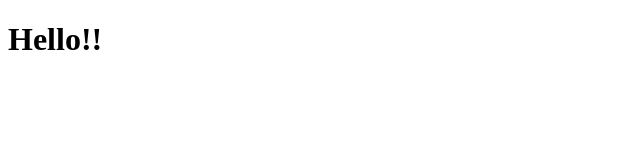
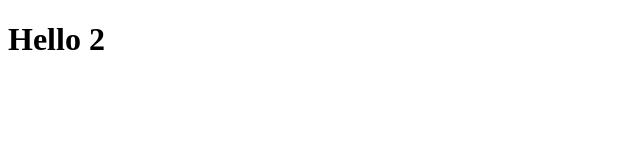
Before and after one commit to ontony/test_project, a plain HTML site: page index.html in a window 1280 px wide. Shown: the full height of the page, 0-640 px from the left. Drawn offline with Linux system fonts and the light colour scheme.

Commit message:
conflict

```diff
--- a/index.html
+++ b/index.html
@@ -9,6 +9,6 @@
 </head>
 <body>
   <!-- Let's code -->
-  <h1>Hello!!</h1>
+  <h1>Hello 2</h1>
 </body>
 </html>
```
